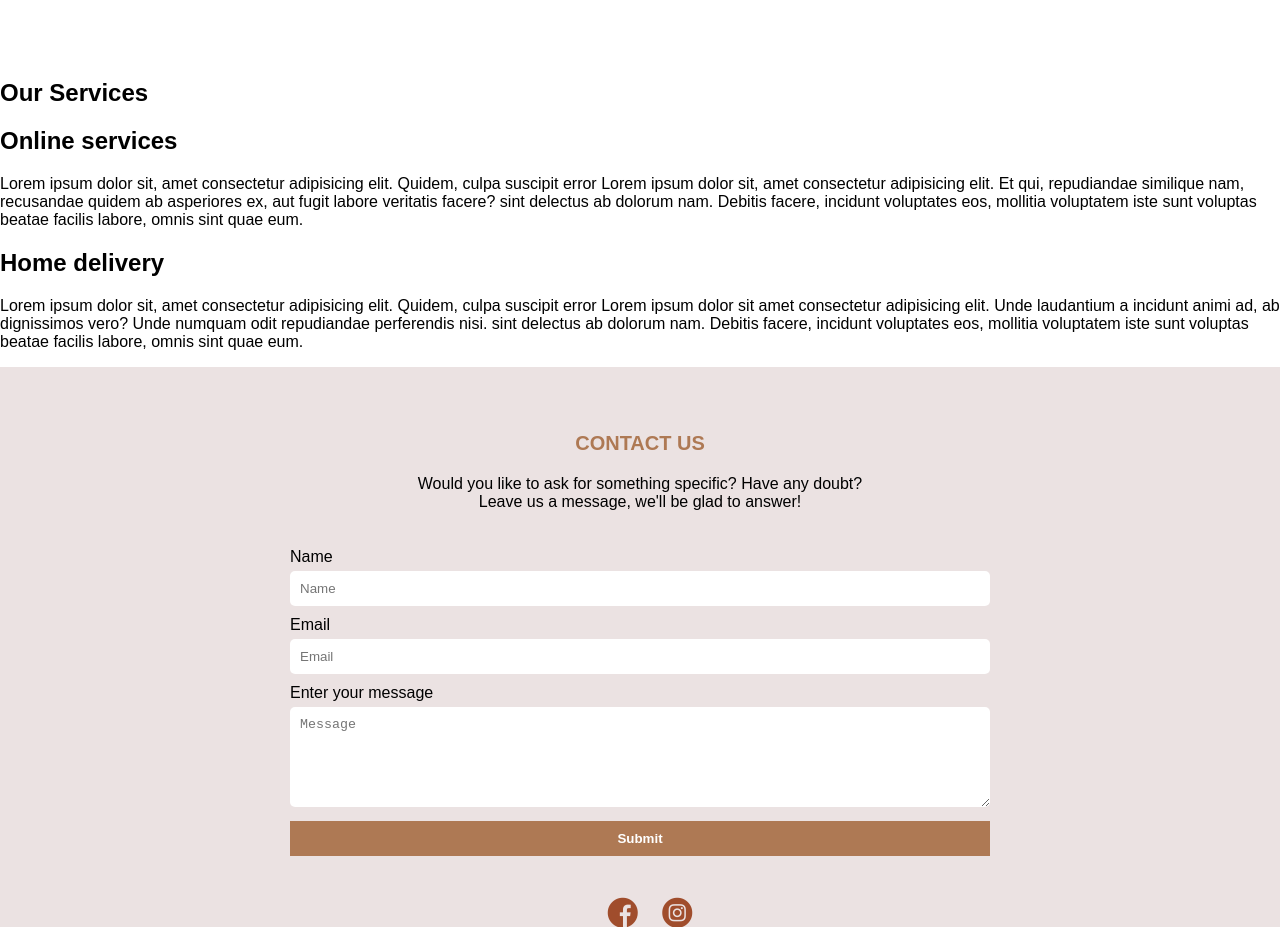
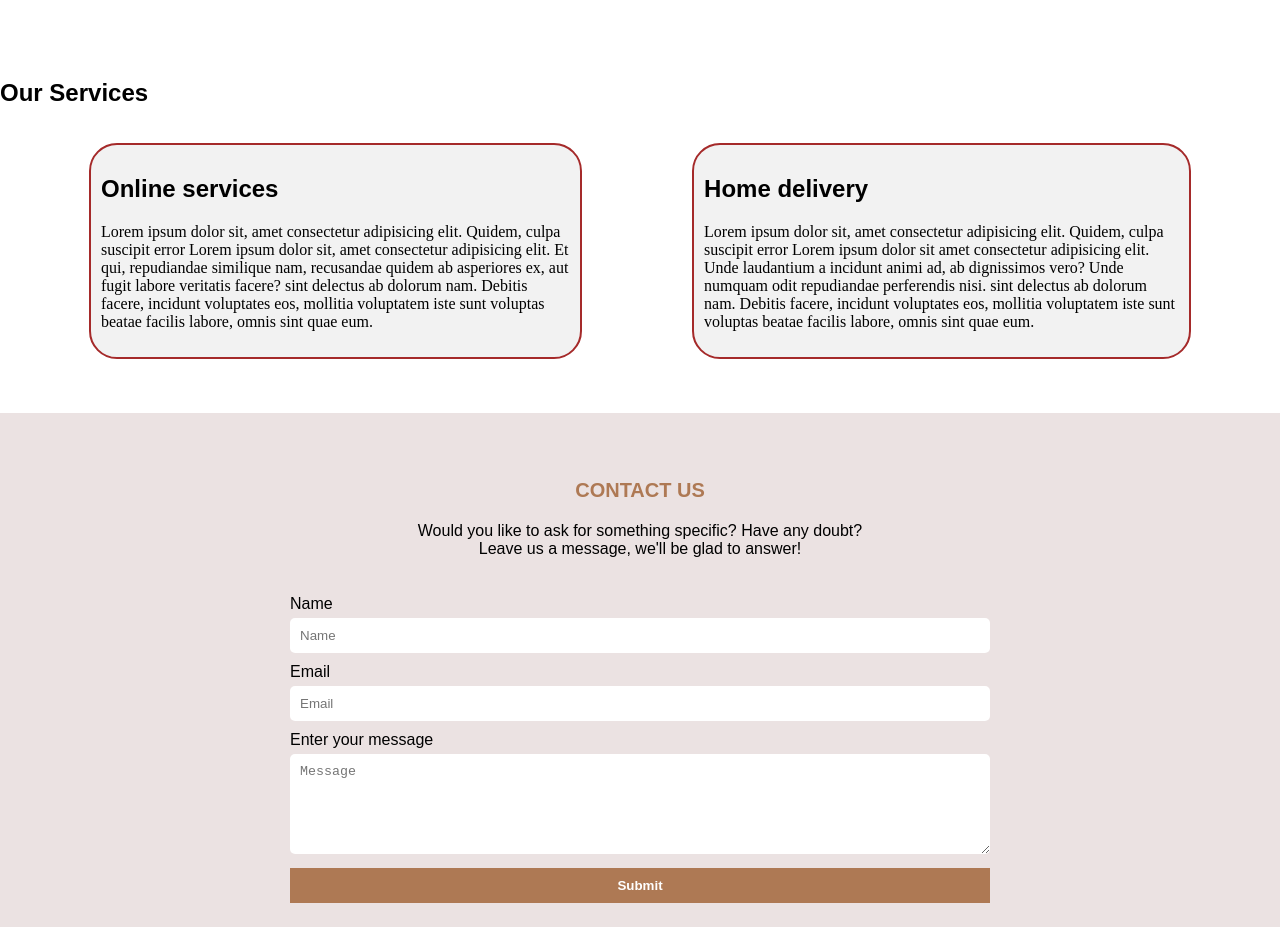
Before and after one commit to SATYAM-tech854/Bekary_Bhopal, a plain HTML site: page index.html in a window 1280 px wide. Shown: the part 2400-3327 px from the top of the page. Drawn offline with Linux system fonts and the light colour scheme.

Commit message:
Update styles.css

```diff
--- a/css/styles.css
+++ b/css/styles.css
@@ -5,6 +5,31 @@ body {
   font-family: 'Muli', sans-serif;
   scroll-behavior: smooth;
 }
+#services{
+  margin: 34px;
+  display: flex;
+}
+#services .box{
+  border: 2px solid brown;
+  padding: 10px;
+  margin: 2px 55px;
+  border-radius: 28px;
+  background: #f2f2f2;
+  margin-bottom: 20px;
+}
+
+#services .box img{
+ height: 50px;
+ margin: auto;
+ display: block;
+}
+
+#services .box p{
+  font-family: 'Bree Serif', serif;
+
+}
+
+
 
 .box1{
   margin-left: 40px;
```
